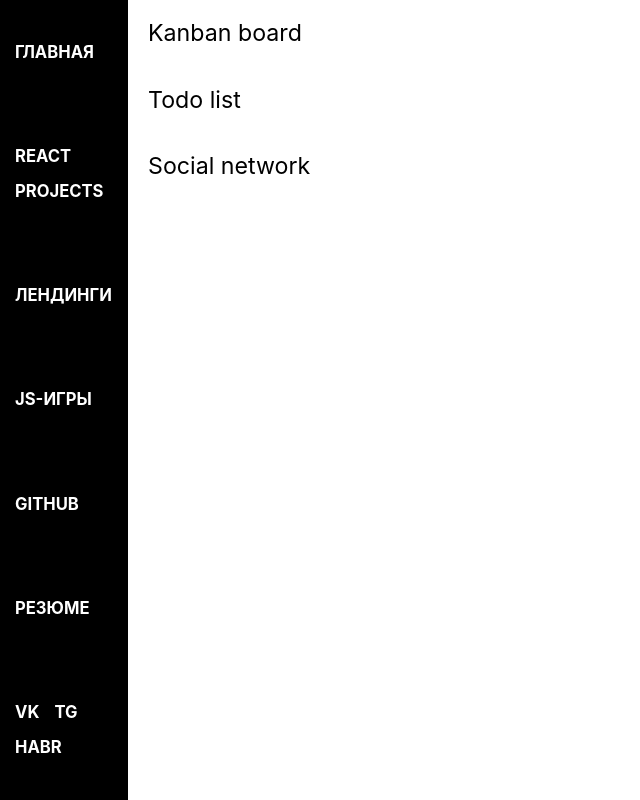
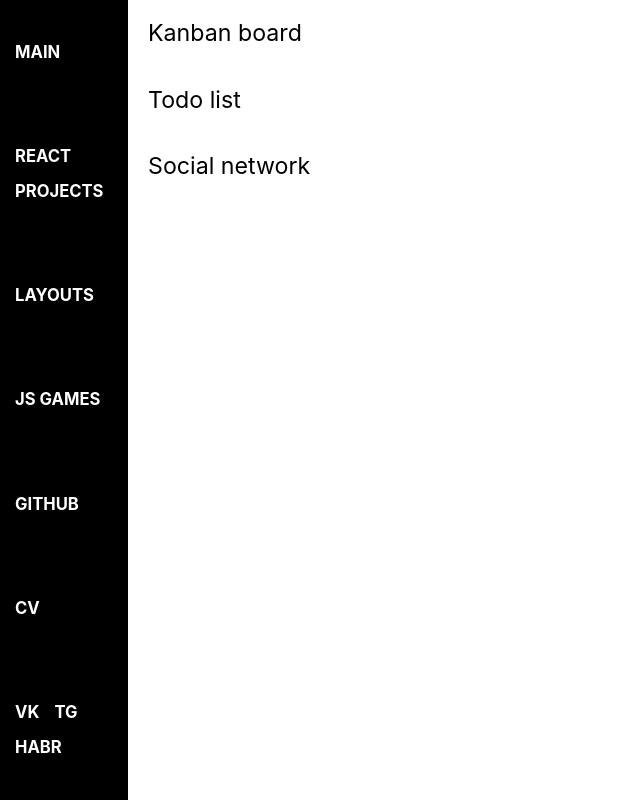
Before and after one commit to KrisPrymak/portfolio_react, a React (Create React App) app: page /#/reactProjects in a window 1280 px wide. Shown: the whole page, without its empty margins (0-640 px from the left). Built offline with nearby package versions, Linux system fonts and the light colour scheme.

Commit message:
change language

```diff
--- a/package.json
+++ b/package.json
@@ -1,11 +1,13 @@
 {
   "name": "portfolio_react",
   "version": "0.1.0",
+  "homepage": "https://krisprymak.github.io/portfolio_react/",
   "private": true,
   "dependencies": {
     "@testing-library/jest-dom": "^5.16.5",
     "@testing-library/react": "^13.4.0",
     "@testing-library/user-event": "^13.5.0",
+    "gh-pages": "^4.0.0",
     "node-sass": "^7.0.3",
     "react": "^18.2.0",
     "react-dom": "^18.2.0",
@@ -17,7 +19,9 @@
     "start": "react-scripts start",
     "build": "react-scripts build",
     "test": "react-scripts test",
-    "eject": "react-scripts eject"
+    "eject": "react-scripts eject",
+    "predeploy": "npm run build",
+    "deploy": "gh-pages -d build"
   },
   "eslintConfig": {
     "extends": [
--- a/src/components/Navbar.jsx
+++ b/src/components/Navbar.jsx
@@ -9,22 +9,22 @@ const Navbar = () => {
         <ul className="header-nav__list">
           <li>
             <NavLink to="/" className="header-nav__item">
-              Главная
+              Main
             </NavLink>
           </li>
           <li>
             <NavLink to="/reactProjects" className="header-nav__item">
-            React Projects
+            React projects
             </NavLink>
           </li>
           <li>
             <NavLink to="/landings" className="header-nav__item">
-              Лендинги
+              Layouts
             </NavLink>
           </li>
           <li>
             <NavLink to="/games" className="header-nav__item">
-              JS-игры
+              JS games
             </NavLink>
           </li>
           <li>
@@ -40,7 +40,7 @@ const Navbar = () => {
               className="header-nav__item"
               href="https://drive.google.com/file/d/1Gb6fp8Vo1mdCUoriArVn5AM3Sj3XAAxQ/view?usp=sharing"
             >
-              Резюме
+              CV
             </a>
           </li>
           <li>
--- a/src/components/ReactProjects.jsx
+++ b/src/components/ReactProjects.jsx
@@ -5,7 +5,7 @@ import todo from './../media/todo.jpg';
 import kanban from './../media/kanban.jpg';
 
 const ReactProjects = () => {
-    const [projects, setProjects] = useState([
+    const [projects] = useState([
         {id: 11, name: 'Kanban board', link: 'https://krisprymak.github.io/kanban_react/', src: {kanban}},
         {id: 12, name: 'Todo list', link: 'https://krisprymak.github.io/todo_list/', src: {todo}},
         {id: 13, name: 'Social network', link: 'https://github.com/KrisPrymak/forest_network/', src: {socialNetwork}},
--- a/src/components/landings/Landings.jsx
+++ b/src/components/landings/Landings.jsx
@@ -20,7 +20,7 @@ const Landings = () => {
             {landings.map(l => {
                 return (
                     <div className={l.isActive ? 'landingsSlide active' : 'landingsSlide'} style={{backgroundImage: `url(${l.srcImg})`}} onClick={() => {changeSlide(l.id)}}>
-                    <Slide key={l.id} style={l.style} link={l.link} text='Перейти на страницу' divClass='landingsSlide' h3Class='landingsSlide__title' aClass='landingsSlide__link'/>
+                    <Slide key={l.id} style={l.style} link={l.link} text='Go to page' divClass='landingsSlide' h3Class='landingsSlide__title' aClass='landingsSlide__link'/>
                     </div>
                 )
             })}
--- a/src/components/main/Main.jsx
+++ b/src/components/main/Main.jsx
@@ -5,12 +5,13 @@ import selfyImg from './../../media/selfy3.png';
 import shapeImg from './../../media/shape.png';
 
 const Main = () => {
-  const [tecnologies, setTecnologies] = useState({
+  const [tecnologies] = useState({
           id: 1,
           main: [
             { id: 2, name: "HTML", src: 'https://cdn-icons-png.flaticon.com/512/5968/5968267.png' },
             { id: 3, name: "CSS", src: 'https://cdn-icons-png.flaticon.com/512/888/888847.png' },
             { id: 4, name: "JS", src: 'https://cdn-icons-png.flaticon.com/512/5968/5968292.png' },
+            { id: 33, name: "TS", src: 'https://cdn-icons-png.flaticon.com/512/5968/5968381.png' },
             { id: 5, name: "React, Redux", src: 'https://cdn-icons-png.flaticon.com/512/1126/1126012.png' },
             { id: 6, name: "Sass, Less, БЭМ", src: 'https://cdn-icons-png.flaticon.com/512/919/919831.png' },
             { id: 7, name: "Git/Jira", src: 'https://cdn-icons-png.flaticon.com/512/4926/4926625.png' },
@@ -18,17 +19,17 @@ const Main = () => {
           extra: [
             {
               id: 8,
-              name: "Уверенное знание английского и испанского",
+              name: "English and Spanish - Intermediate",
               src: 'https://cdn-icons-png.flaticon.com/512/3269/3269817.png',
             },
             {
               id: 9,
-              name: "Любовь к животным и путешествиям",
+              name: "Love animals and travels",
               src: 'https://cdn-icons-png.flaticon.com/512/761/761488.png',
             },
             {
               id: 10,
-              name: "Неисправимый оптимизм",
+              name: "Incurable optimist",
               src: 'https://cdn-icons-png.flaticon.com/512/6807/6807885.png',
             },
           ],
@@ -38,15 +39,15 @@ const Main = () => {
   return (
     <main className="main">
       <div className="main-description">
-        <List arrayList={tecnologies.main} listTitle="Стек технологий:" />
-        <List arrayList={tecnologies.extra} listTitle="А также:" />
+        <List arrayList={tecnologies.main} listTitle="Development stack:" />
+        <List arrayList={tecnologies.extra} listTitle="Also:" />
       </div>
 
       <img src={shapeImg} alt="round" className="main-round" />
 
       <div className="main-text">
-        <h1 className="main-text__name">Кристина Приймак</h1>
-        <p className="main-text__place">Frontend-разработчик</p>
+        <h1 className="main-text__name">Kristina Priimak</h1>
+        <p className="main-text__place">Frontend developer</p>
       </div>
 
       <div className="main-aside">
```
Also changed, not shown: 1 other file (tests, documents, lock files or other folders).
